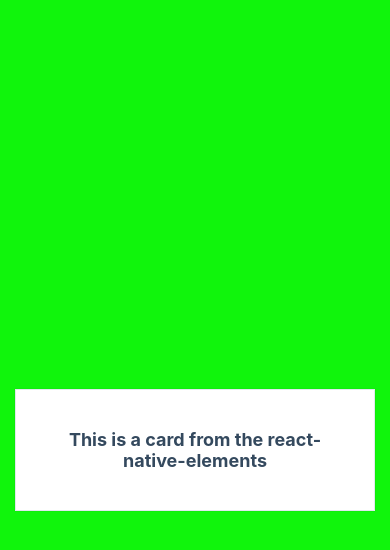
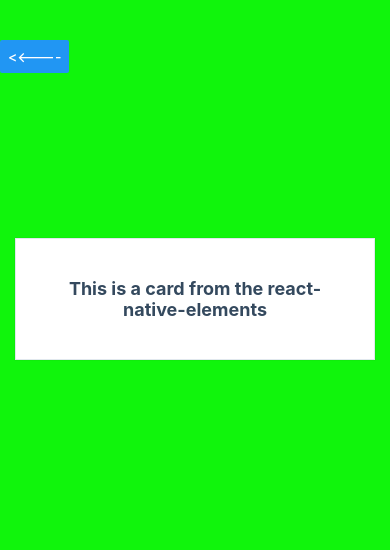
Before and after one commit to MuhammadHamzaMahboob/travel-estimater, a React Native app: screen /Result in a window 390 px wide. Shown: the top 550 px of the page. Built offline with nearby package versions, Linux system fonts and the light colour scheme.

Commit message:
loader added (#1)

```diff
--- a/app.json
+++ b/app.json
@@ -24,10 +24,16 @@
       "adaptiveIcon": {
         "foregroundImage": "./assets/adaptive-icon.png",
         "backgroundColor": "#FFFFFF"
-      }
+      },
+      "package": "com.hamzamahboob.myapp"
     },
     "web": {
       "favicon": "./assets/favicon.png"
+    },
+    "extra": {
+      "eas": {
+        "projectId": "f32f495b-df45-4567-abb4-d1d0482558fa"
+      }
     }
   }
 }
--- a/package.json
+++ b/package.json
@@ -9,6 +9,8 @@
     "web": "expo start --web"
   },
   "dependencies": {
+    "@fortawesome/fontawesome-free": "^6.3.0",
+    "@fortawesome/react-native-fontawesome": "^0.3.0",
     "@react-navigation/native": "^6.1.3",
     "@react-navigation/stack": "^6.3.12",
     "expo": "~47.0.12",
--- a/screens/Main.js
+++ b/screens/Main.js
@@ -1,5 +1,5 @@
 import React, { Component } from 'react';
-import {  Button, TextInput, View, Text } from 'react-native';
+import {  Button, TextInput, View, Text,ActivityIndicator } from 'react-native';
 import styles from './Style';
 
 export default class Main extends Component {
@@ -9,12 +9,18 @@ export default class Main extends Component {
     this.state = {
       city: '',
       Duration: '',
+      loading:'false'
     };
   }
-
+  onLoader () {
+    this.setState({loading:'true'});
+    setTimeout(() => {
+      this.setState({loading:'false'});
+      const { city, Duration } = this.state;
+      this.props.navigation.navigate("Result")
+    }, 3000);
+  };
   onSubmit() {
-    const { city, Duration } = this.state;
-    this.props.navigation.navigate("Result")
   }
 
   render() {
@@ -37,8 +43,12 @@ export default class Main extends Component {
         <Button
           title={'Generate'}
           style={styles.input}
-          onPress={this.onSubmit.bind(this)}
+          onPress={this.onLoader.bind(this)}
         />
+
+        {this.state.loading === 'true' && (
+          <ActivityIndicator size="large" color="#0000ff" />
+        )}
       </View>
     );
   }
--- a/screens/Result.js
+++ b/screens/Result.js
@@ -1,5 +1,5 @@
 import React from 'react';
-import { Text, View, StyleSheet } from 'react-native';
+import { Text, View, Button } from 'react-native';
 import { Card } from 'react-native-elements';
 import styles from './Style';
 
@@ -7,11 +7,22 @@ export default class Result extends React.Component {
   render() {
     return (
       <View style={styles.containersi}>
-        <Card title="Local Modules" elevation={7}>
-          <Text style={styles.paragraph}>
-            This is a card from the react-native-elements
-          </Text>
-        </Card>
+        <View style={styles.button}>
+          <Button
+            title="<<----"
+            onPress={() => this.props.navigation.goBack()} />
+        </View>
+        <View>
+          <View style={{ marginTop: 150 }}>
+            <Card >
+              <Text style={styles.paragraph}>
+                This is a card from the react-native-elements
+              </Text>
+            </Card>
+
+          </View>
+
+        </View>
       </View>
     );
   }
--- a/screens/Style.js
+++ b/screens/Style.js
@@ -4,9 +4,13 @@ const styles = StyleSheet.create({
   containersi: {
     flex: 1,
     alignItems: 'center',
-    justifyContent: 'center',
     paddingTop: 40,
     backgroundColor: '#10F50C',
+  },
+  button: {
+    width: "100%",
+    flexDirection: "row",
+    justifyContent: "flex-start"
   },
   paragraph: {
     margin: 24,
@@ -29,12 +33,12 @@ const styles = StyleSheet.create({
     borderColor: 'black',
     marginBottom: 10,
   },
-  font:{
-    fontSize:30,
-    color:"white",
-    alignItems:"center",
-    marginRight:50,
-    marginLeft:50
+  font: {
+    fontSize: 30,
+    color: "white",
+    alignItems: "center",
+    marginRight: 50,
+    marginLeft: 50
   }
 });
 
```
Also changed, not shown: eas.json (added, +18 -0 lines), 1 other file (tests, documents, lock files or other folders).
